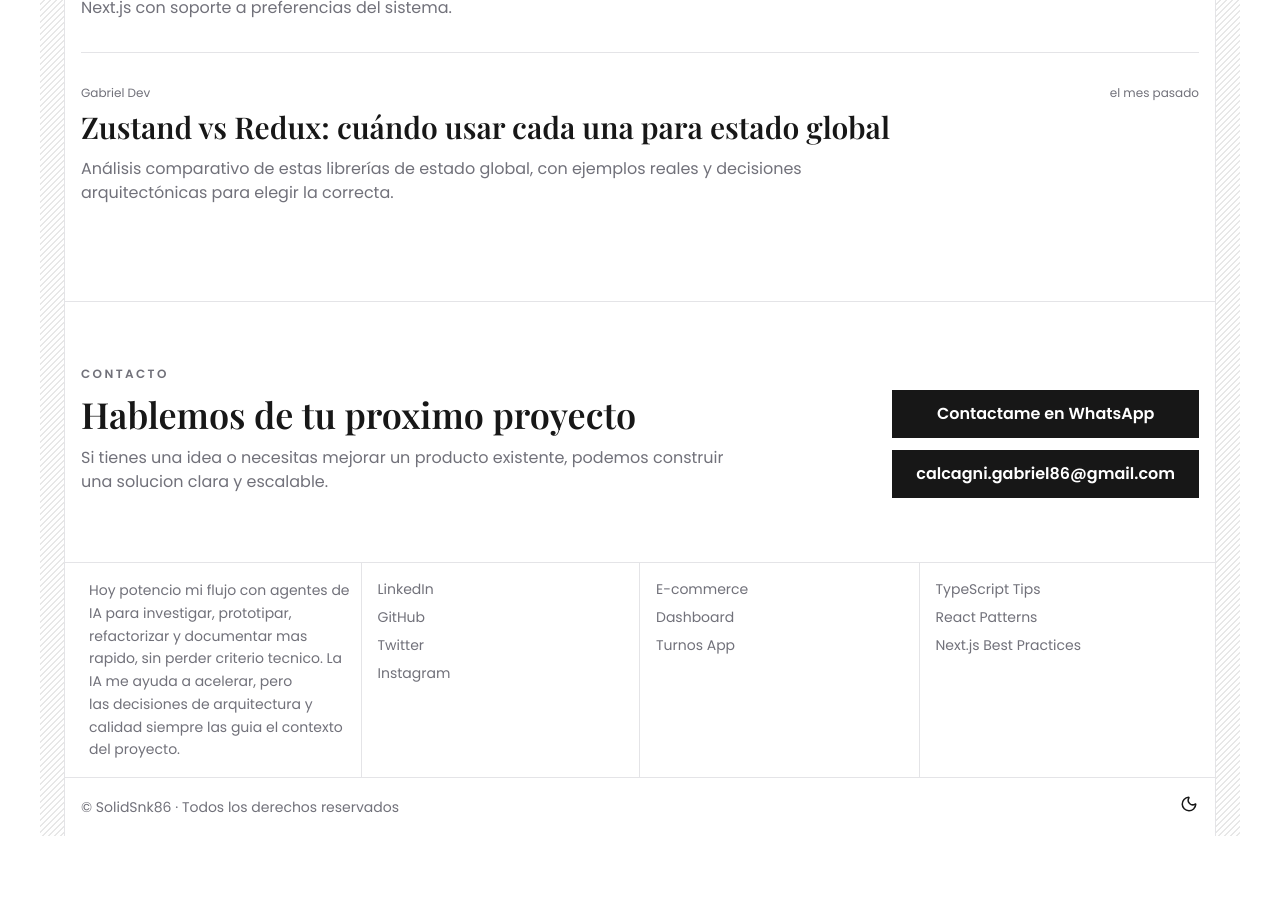
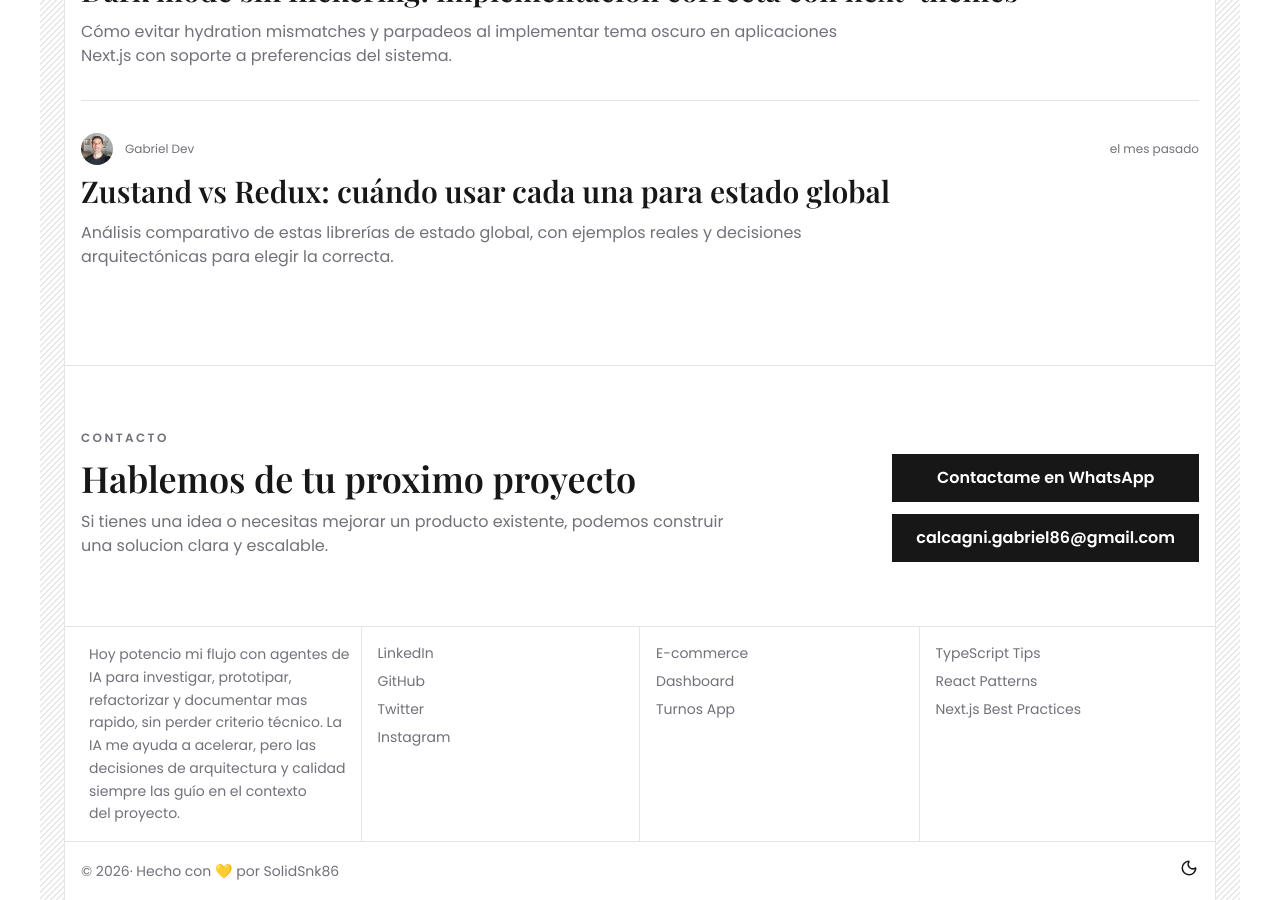
Before and after one commit to solidsnk86/portafolio-2026, a Next.js app: page / in a window 1280 px wide. Shown: the part 2360-3260 px from the top of the page. Before the commit the page ends 3196 px from the top, so only its background shows below. Built offline with nearby package versions, Linux system fonts and the light colour scheme; no server answers.

Commit message:
refactor: actualizar importaciones y mejorar estilos en componentes

```diff
--- a/app/layout.tsx
+++ b/app/layout.tsx
@@ -1,6 +1,6 @@
 import type { Metadata } from "next";
 import { Playfair_Display, Poppins } from "next/font/google";
-import { ThemeProvider } from "@/context/theme-context";
+import { ThemeProviderClient as ThemeProvider } from "@/components/theme-provider-client";
 import "./globals.css";
 
 const poppins = Poppins({
--- a/app/page.tsx
+++ b/app/page.tsx
@@ -2,9 +2,9 @@ import { About, Blogs, Contact, Footer, Header, Hero, Projects } from "@/compone
 
 export default function Home() {
   return (
-    <section className="min-h-screen overflow-x-hidden">
+    <section className="min-h-screen overflow-x-hidden px-3 md:px-0">
       <div className="max-w-6xl flex flex-col justify-center mx-auto relative">
-        <div className="absolute w-6 h-full top-0 -left-4 md:-left-6 bg-stripes" />
+        <div className="absolute w-6 h-full top-0 -left-6 md:-left-6 bg-stripes" />
         <Header />
         <main className="border-x border-border-color">
           <Hero />
@@ -14,7 +14,7 @@ export default function Home() {
           <Contact />
         </main>
         <Footer />
-        <div className="absolute w-6 h-full top-0 -right-4 md:-right-6 bg-stripes" />
+        <div className="absolute w-6 h-full top-0 -right-6 md:-right-6 bg-stripes" />
       </div>
     </section>
   );
--- a/components/blogs.tsx
+++ b/components/blogs.tsx
@@ -1,3 +1,4 @@
+import Image from "next/image";
 import { timeAgo } from "@/utils/formatRelativeTime";
 
 const blogs = [
@@ -57,7 +58,12 @@ export function Blogs() {
             className="border-b border-border-color pb-8 last:border-0"
           >
             <div className="flex justify-between items-center mb-2">
-              <p className="text-xs text-muted-foreground">{blog.author}</p>
+              <div className="flex items-center gap-3">
+                <div className="relative h-8 w-8 rounded-full overflow-hidden">
+                  <Image src="/mgc.jfif" alt="Gabriel avatar" fill className="object-cover" />
+                </div>
+                <p className="text-xs text-muted-foreground">{blog.author}</p>
+              </div>
               <p className="text-xs text-muted-foreground">
                 {timeAgo(new Date(blog.publishedAt))}
               </p>
--- a/components/contact.tsx
+++ b/components/contact.tsx
@@ -29,13 +29,13 @@ export function Contact() {
             href={whatsappLink}
             target="_blank"
             rel="noopener noreferrer"
-            className="inline-flex items-center justify-center px-6 py-3 bg-foreground text-background font-semibold transition-colors hover:bg-secondary hover:text-foreground"
+            className="inline-flex items-center justify-center px-6 py-3 bg-foreground text-background font-semibold transition-colors duration-300 hover:bg-secondary hover:text-foreground"
           >
             Contactame en WhatsApp
           </Link>
           <Link
             href={`mailto:${email}`}
-             className="inline-flex items-center justify-center px-6 py-3 bg-foreground text-background font-semibold transition-colors hover:bg-secondary hover:text-foreground"
+             className="inline-flex items-center justify-center px-6 py-3 bg-foreground text-background font-semibold transition-colors duration-300 hover:bg-secondary hover:text-foreground"
           >
             {email}
           </Link>
--- a/components/footer.tsx
+++ b/components/footer.tsx
@@ -23,14 +23,14 @@ export function Footer() {
 
   return (
     <>
-      <footer className="border-t md:border-x border-border-color">
+      <footer className="border-t border-x border-border-color">
         <div className="grid grid-cols-1 xl:grid-cols-4 px-4">
           <div className="flex px-2 py-4">
             <p className="text-sm leading-relaxed text-muted-foreground text-pretty">
               Hoy potencio mi flujo con agentes de IA para investigar,
               prototipar, refactorizar y documentar mas rapido, sin perder
-              criterio tecnico. La IA me ayuda a acelerar, pero las decisiones
-              de arquitectura y calidad siempre las guia el contexto del
+              criterio técnico. La IA me ayuda a acelerar, pero las decisiones
+              de arquitectura y calidad siempre las guío en el contexto del
               proyecto.
             </p>
           </div>
@@ -74,7 +74,7 @@ export function Footer() {
       <div className="flex justify-between border-t border-border-color items-center border-x p-4">
         <div className="">
           <p className="font-sans text-muted-foreground text-sm">
-            &copy; SolidSnk86 · Todos los derechos reservados
+            &copy; {new Date().getFullYear()}· Hecho con 💛 por SolidSnk86
           </p>
         </div>
         <div className="">
--- /dev/null
+++ b/components/theme-provider-client.tsx
@@ -0,0 +1,10 @@
+"use client";
+
+import { ReactNode } from "react";
+import { ThemeProvider } from "@/context/theme-context";
+
+export function ThemeProviderClient({ children }: { children: ReactNode }) {
+  return <ThemeProvider>{children}</ThemeProvider>;
+}
+
+export default ThemeProviderClient;
```
